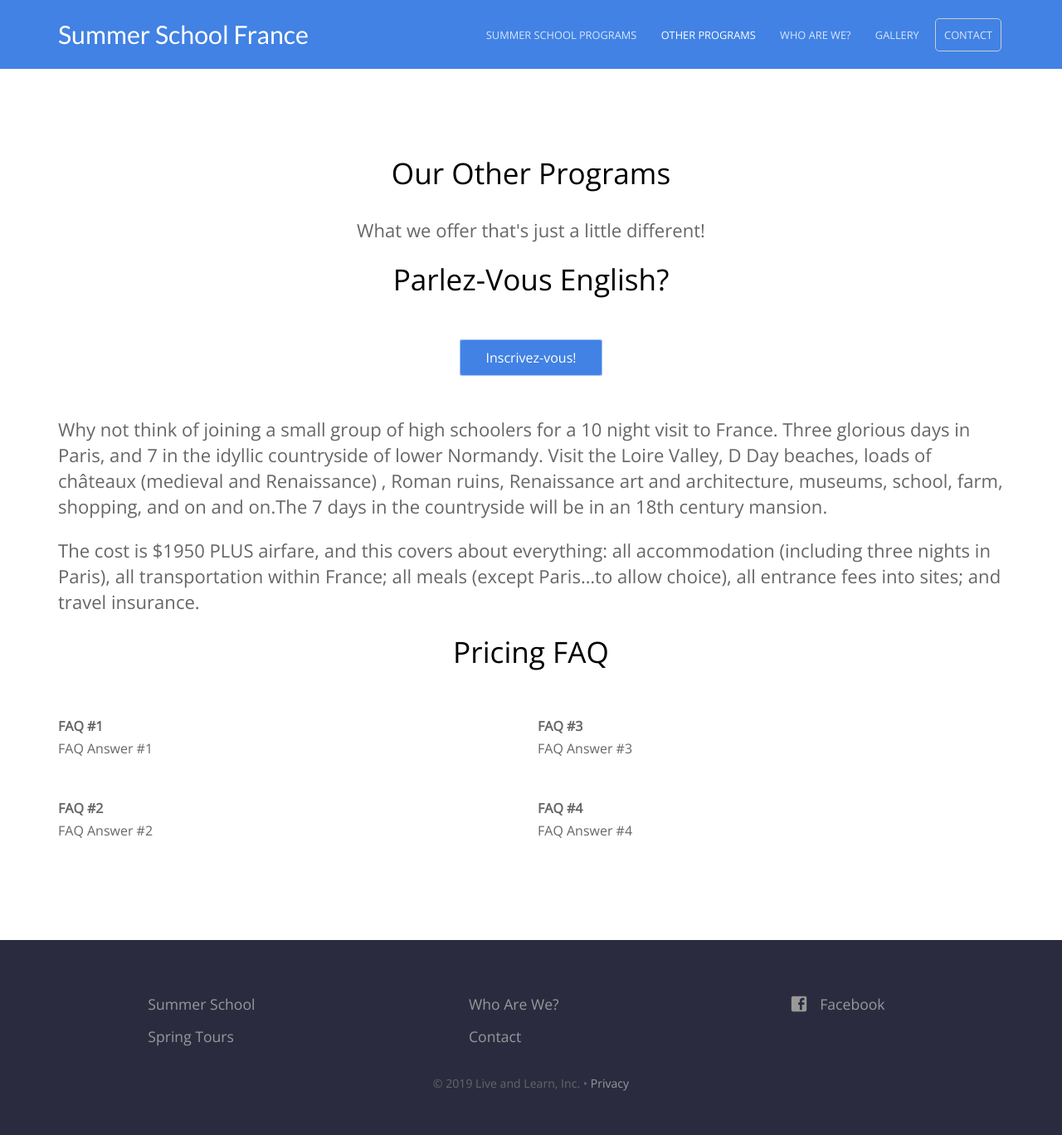
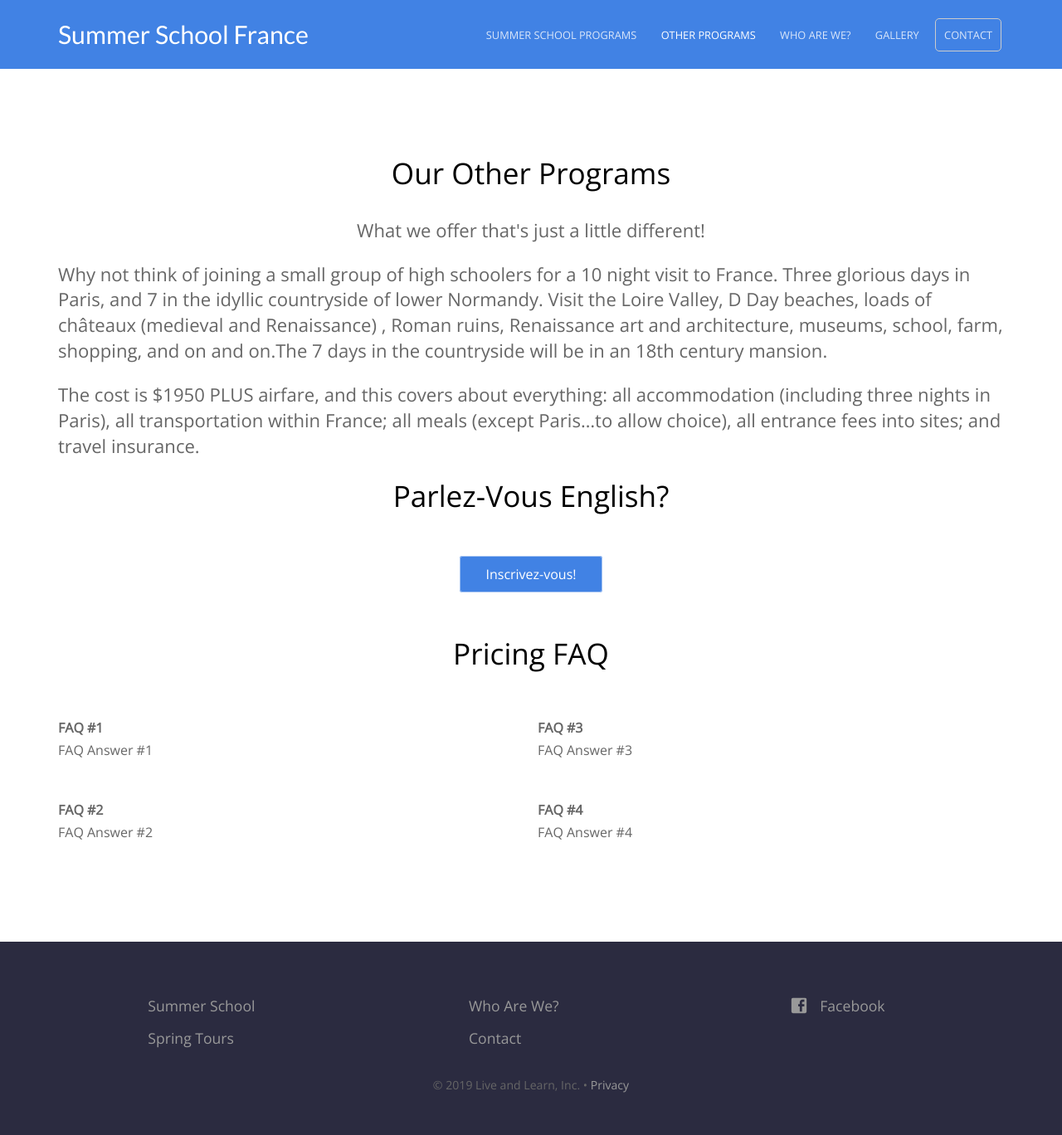
Before and after one commit to baritchie/project1, a Jekyll site: the page built from otherprograms.html, in a window 1280 px wide. Shown: the whole page at 83% size. Built offline with Jekyll 4.4.1, drawn with Linux system fonts in a browser that asks for light colours.

Commit message:
Updated 'otherprograms.html' via CloudCannon

```diff
--- a/otherprograms.html
+++ b/otherprograms.html
@@ -13,13 +13,13 @@ faq:
     answer: 'FAQ Answer #4'
 ---
 
-<h2>Parlez-Vous English?</h2>
-<div class="cta button center-text"><a href="/summerschoolprograms/">Inscrivez-vous!</a></div>
-
 <div class="otherprograms">
     <p>Why not think of joining a small group of high schoolers for a 10 night  visit to France. Three glorious days in Paris, and 7 in the idyllic countryside of lower Normandy. Visit the Loire Valley, D Day beaches, loads of châteaux (medieval and Renaissance) , Roman ruins, Renaissance art and architecture, museums, school, farm, shopping, and on and on.The 7 days in the countryside will be in an 18th century mansion.</p>
     <p>The cost is $1950 PLUS airfare, and this covers about everything: all accommodation (including three nights in Paris), all transportation within France; all meals (except Paris…to allow choice), all entrance fees into sites; and travel insurance.</p>
 </div>
+
+<h2>Parlez-Vous English?</h2>
+<div class="cta button center-text"><a href="/summerschoolprograms/">Inscrivez-vous!</a></div>
 
 {% if page.faq %}
 	<h2>Pricing FAQ</h2>
```
